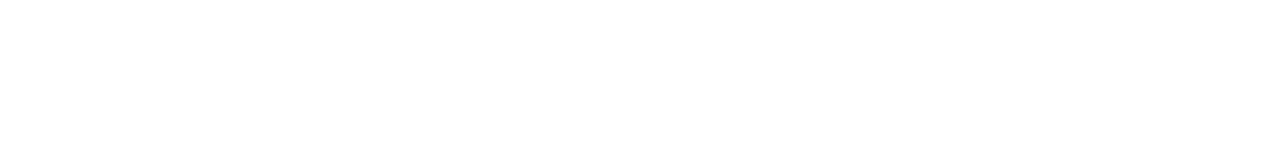
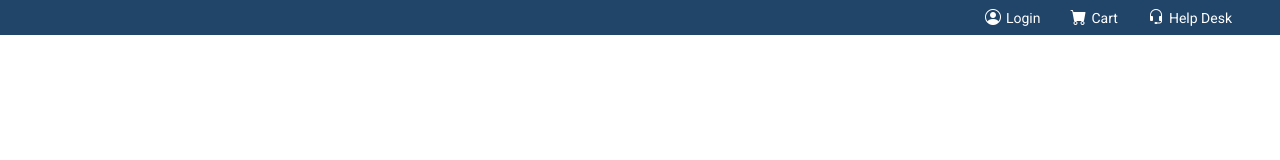
Before and after one commit to Purva31/kisan-ecommerce, a plain HTML site: page index.html in a window 1280 px wide. Drawn offline with nearby package versions, Linux system fonts and the light colour scheme.

Commit message:
Design the Navigation Section
Design the Navigation Section

```diff
--- a/index.html
+++ b/index.html
@@ -5,8 +5,26 @@
     <meta name="viewport" content="width=device-width, initial-scale=1.0">
     <title>Kisan-ECommerce</title>
     <link rel="stylesheet" href="style.css">
+    <link rel="stylesheet" href="https://cdn.jsdelivr.net/npm/bootstrap-icons@1.3.0/font/bootstrap-icons.css">
 </head>
 <body>
-
+    <!-- Navigation Section -->
+     <section id="nav-bar">
+        <div>
+            <i class="bi bi-person-circle"></i>
+            <span> Login </span>
+        </div>
+        <div>
+            <i class="bi bi-cart-fill"></i>
+            <span> Cart </span>
+        </div>
+        <div id="helpdesk">
+            <i class="bi bi-headset"></i>
+            <span> Help Desk </span>
+        </div>
+     </section>
+     <!-- Category Section -->
+     <!-- Main Section -->
+     <!-- Footer Section -->
 </body>
 </html>
--- a/style.css
+++ b/style.css
@@ -3,4 +3,36 @@
 font-family: "Poppins", sans-serif;
 font-family: "Roboto", sans-serif;
 */
-@import url('https://fonts.googleapis.com/css2?family=Poppins&family=Roboto&display=swap');
+@import url("https://fonts.googleapis.com/css2?family=Poppins&family=Roboto&display=swap");
+
+* {
+  margin: 0;
+  padding: 0;
+  box-sizing: border-box;
+  font-family: "Roboto", sans-serif;
+}
+
+#nav-bar {
+  display: flex;
+  justify-content: flex-end;
+  gap: 30px;
+  padding: 8px;
+  align-items: center;
+  background: #214469;
+  color: #ffffff;
+}
+
+#nav-bar div{
+    display: flex;
+    justify-content: center;
+    align-items: center;
+    gap: 5px;
+}
+
+#helpdesk{
+    margin-right: 40px;
+}
+
+#nav-bar span{
+    font-size: 14px;
+}
```
